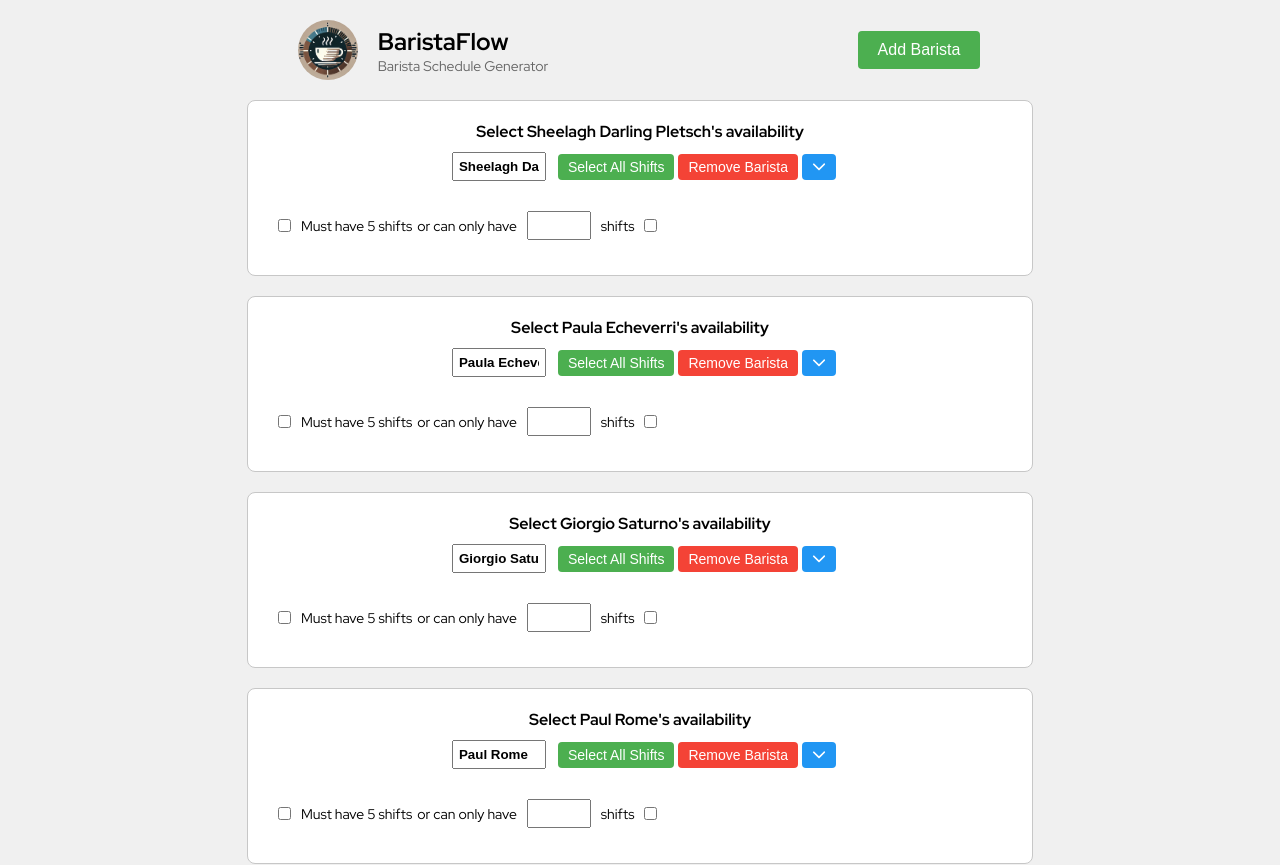
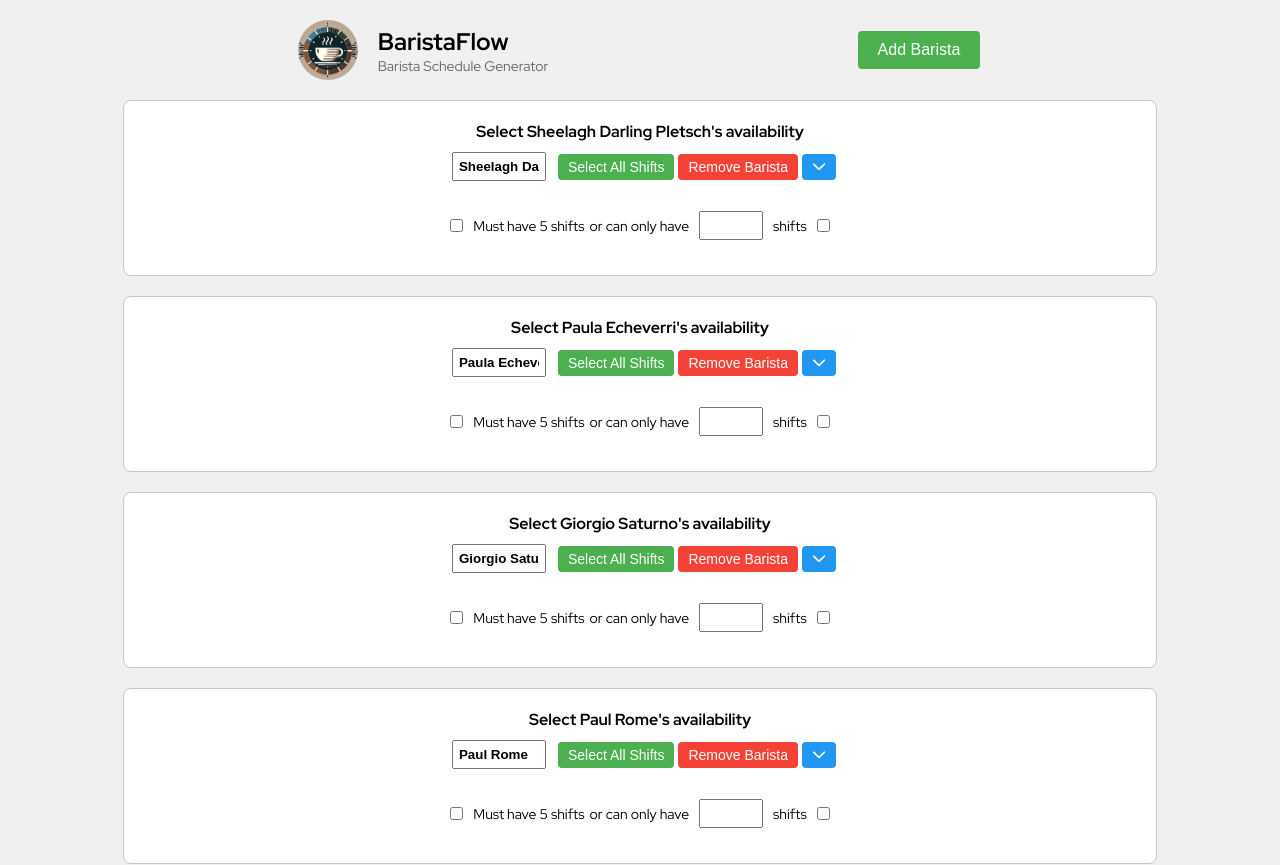
Before and after one commit to br1saturno/barista-schedule-generator, a React (Create React App) app: page / in a window 1280 px wide. Shown: the top 865 px of the page. Built offline with nearby package versions, Linux system fonts and the light colour scheme.

Commit message:
adjusted CSS

```diff
--- a/src/App.css
+++ b/src/App.css
@@ -50,7 +50,7 @@ body {
 }
 
 .barista-container {
-  width: 60%;
+  width: 80%;
   background-color: #FFF;
   margin-bottom: 20px;
   border: 1px solid #c7c7c7;
@@ -279,6 +279,7 @@ h3, h4 {
   display: flex;
   flex-direction: row;
   align-items: center;
+  justify-content: center;
   font-size: 14px;
   margin-top: 10px;
 }
```
